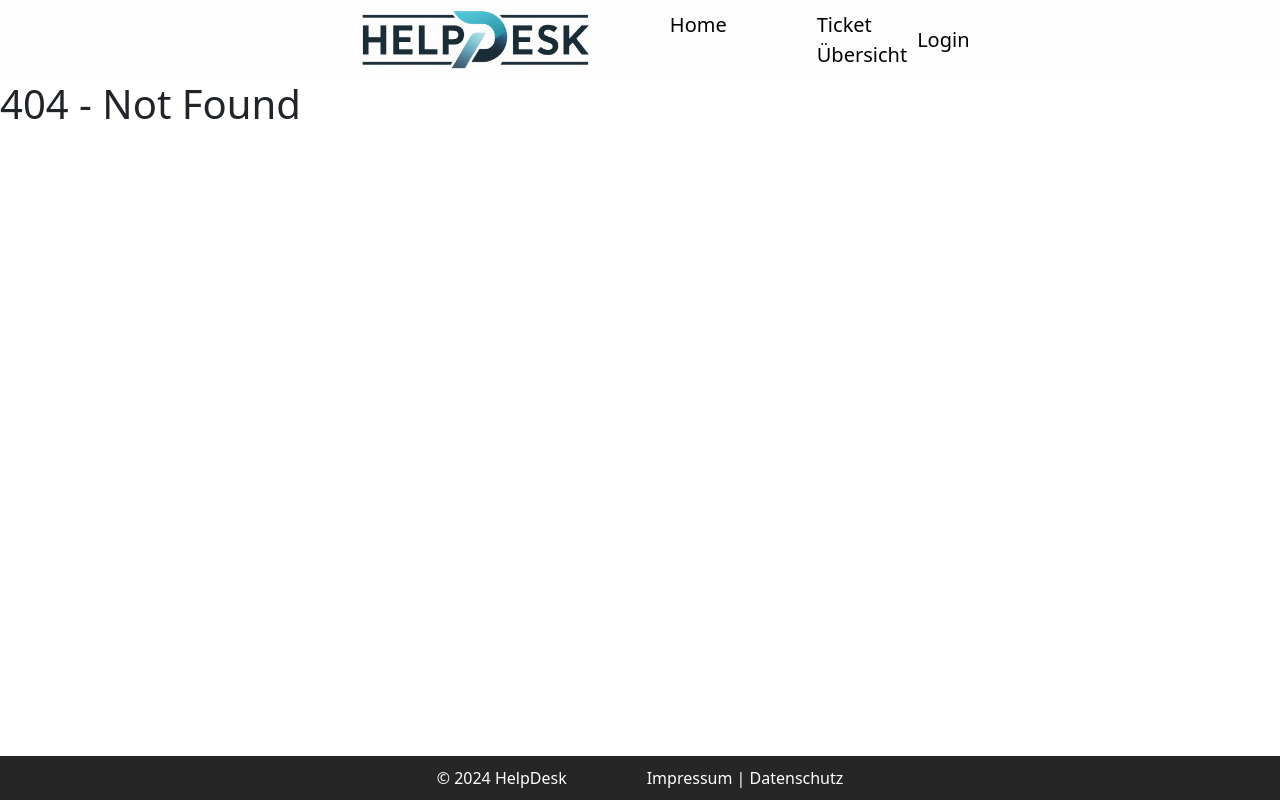
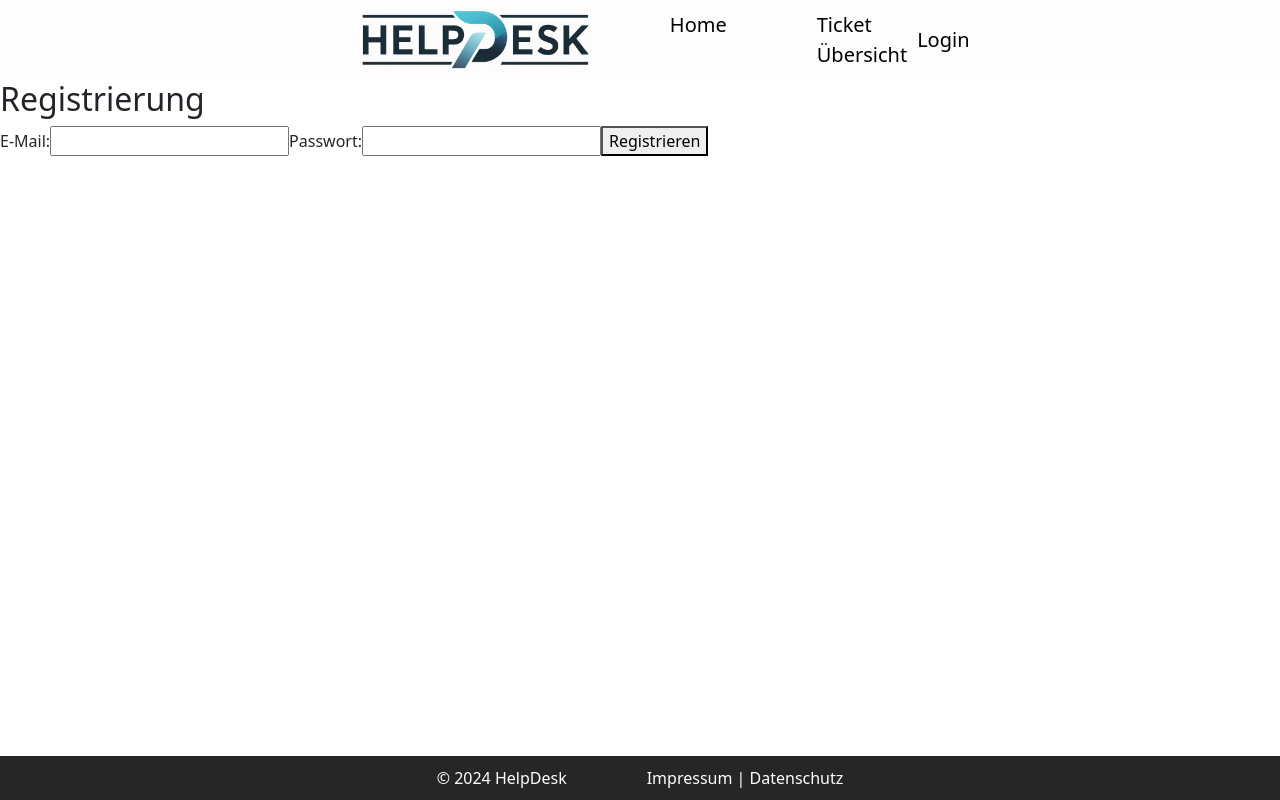
Before and after one commit to daniloweber/supportPortal, a React (Vite) app in the folder frontend/: page /Registrierung in a window 1280 px wide. Before the commit this address had no page. Shown: the top 800 px of the page. Built offline with nearby package versions, Linux system fonts and the light colour scheme.

Commit message:
main.jsx update

```diff
--- a/frontend/src/components/Registrierung.jsx
+++ b/frontend/src/components/Registrierung.jsx
@@ -0,0 +1,31 @@
+import React, { useState } from 'react';
+
+const Registrierung = () => {
+    const [email, setEmail] = useState('');
+    const [password, setPassword] = useState('');
+
+    const handleSubmit = (event) => {
+        event.preventDefault();
+
+        console.log(`E-Mail: ${email}, Passwort: ${password}`);
+    };
+
+    return (
+        <div>
+            <h2>Registrierung</h2>
+            <form onSubmit={handleSubmit}>
+                <label>
+                    E-Mail:
+                    <input type="email" value={email} onChange={(e) => setEmail(e.target.value)} required />
+                </label>
+                <label>
+                    Passwort:
+                    <input type="password" value={password} onChange={(e) => setPassword(e.target.value)} required />
+                </label>
+                <button type="submit">Registrieren</button>
+            </form>
+        </div>
+    );
+};
+
+export default Registrierung;
--- a/frontend/src/main.jsx
+++ b/frontend/src/main.jsx
@@ -9,6 +9,9 @@ import Datenschutz from "./components/Datenschutz.jsx";
 import TicketView from "./components/TicketView.jsx";
 import Impressum from "./components/Impressum.jsx";
 import TicketDetail from "./components/TicketDetail.jsx";
+import Registrierung from "./components/Registrierung.jsx";
+import Login from "./components/Login.jsx";
+
 
 
 
@@ -24,6 +27,8 @@ const router = createBrowserRouter([
       { path: "/Impressum", element: <Impressum /> },
       { path: "/TicketDetail", element: <TicketDetail />},
       { path: "/TicketDetail/:id", element: <TicketDetail />},
+      { path: "Login", element: <Login />},
+      { path: "/Registrierung", element: <Registrierung />},
 
       { path: "*", element: <NotFound /> },
     ],
```
